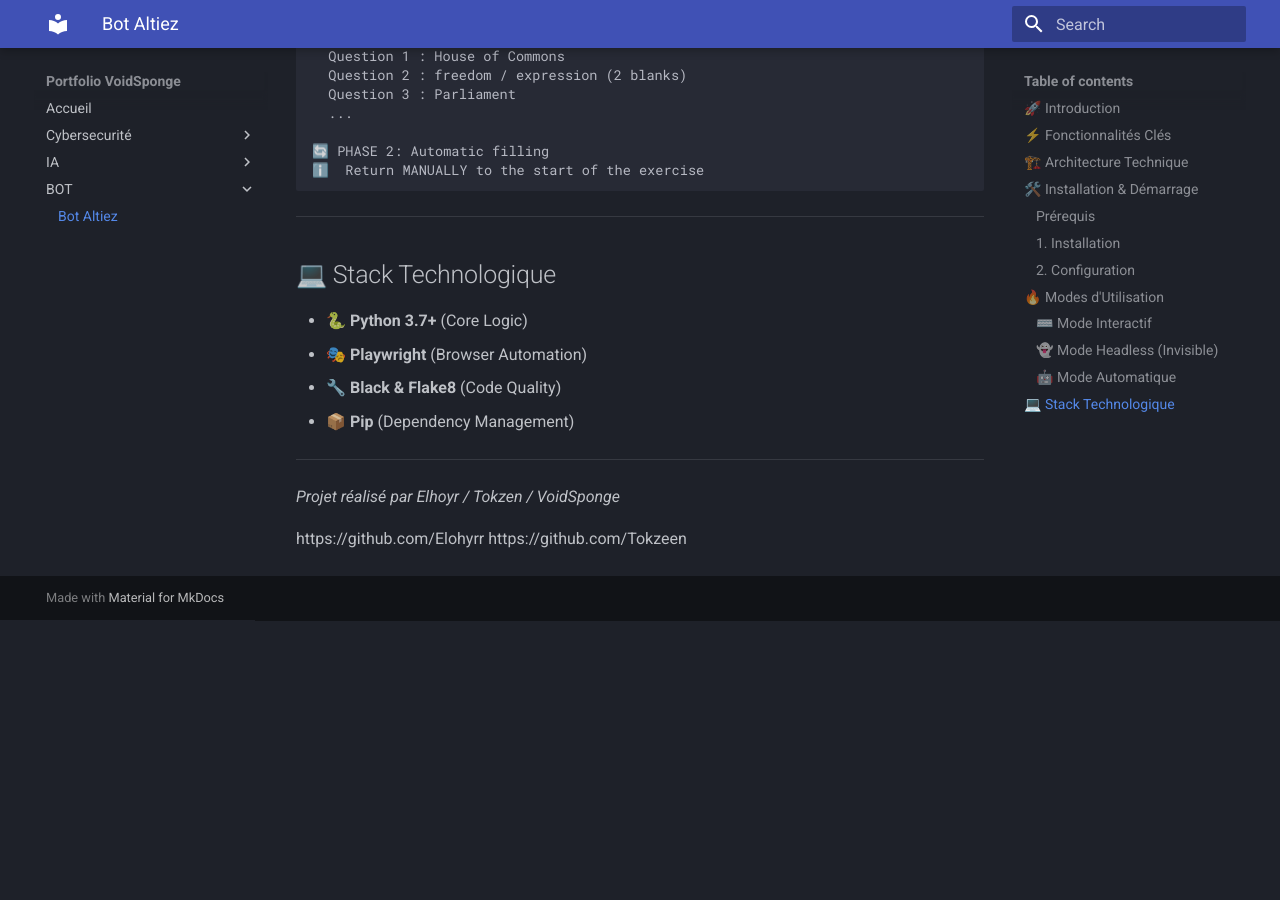
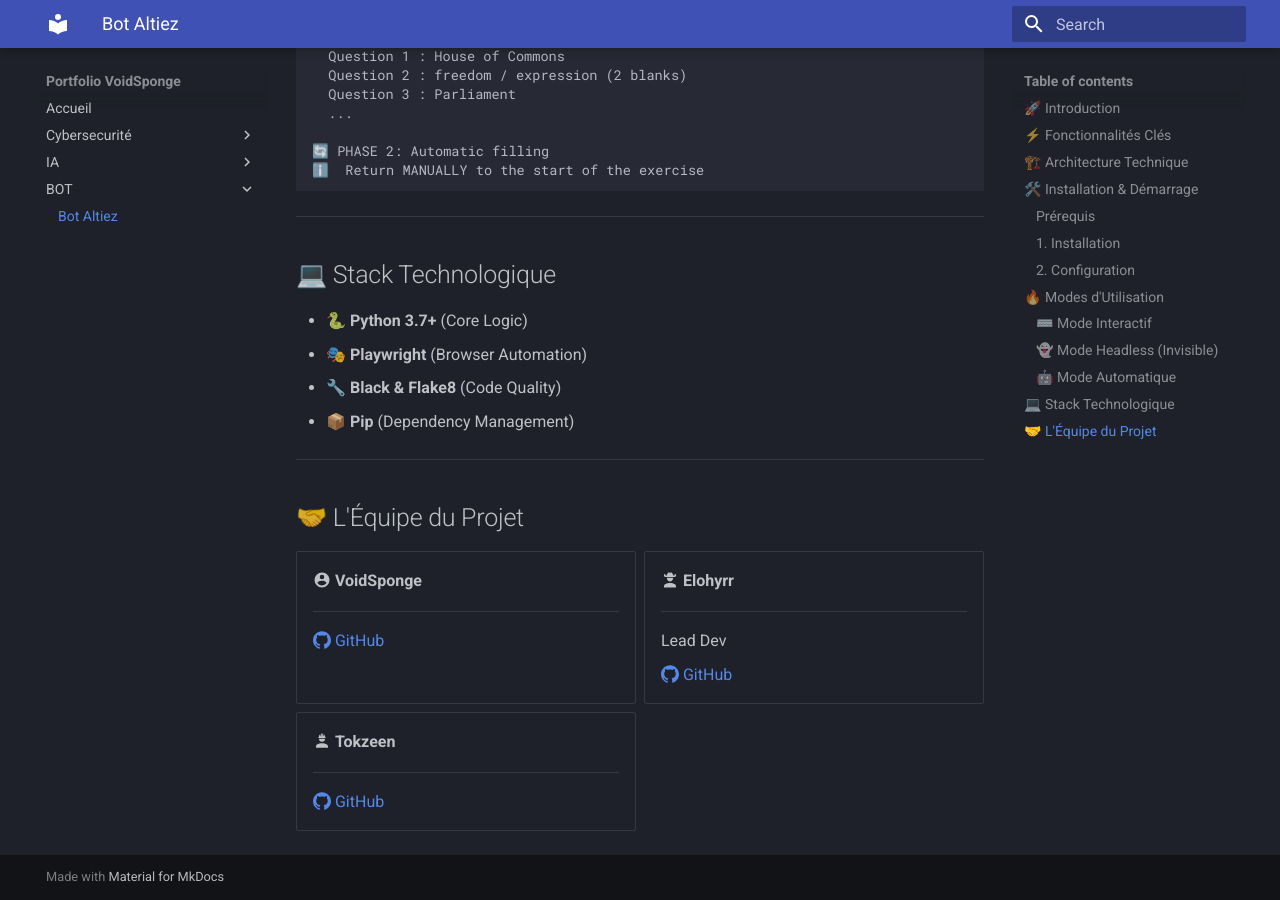
Before and after one commit to voidsponge/portfolio, an MkDocs documentation site: the page built from docs/bot/bot-altiez.md, in a window 1280 px wide and 900 px high, scrolled down 3209 px. Built offline with MkDocs 1.6.1 and Material for MkDocs 9.7.7, drawn with Linux system fonts in a browser that asks for light colours; before the commit the page ends 3829 px from its top, so only the background shows below that.

Commit message:
Revise project team details in bot-altiez.md
Updated project team section with GitHub links and roles.

```diff
--- a/docs/bot/bot-altiez.md
+++ b/docs/bot/bot-altiez.md
@@ -136,7 +136,27 @@ python run.py --auto --exercise 1
 
 ---
 
-*Projet réalisé par Elhoyr / Tokzen / VoidSponge*
+## 🤝 L'Équipe du Projet
 
-https://github.com/Elohyrr
-https://github.com/Tokzeen
+<div class="grid cards" markdown>
+
+-   :material-account-circle: **VoidSponge**
+
+    ---
+
+    [:simple-github: GitHub](https://github.com/voidsponge)
+
+-   :material-account-cowboy-hat: **Elohyrr**
+
+    ---
+    Lead Dev
+
+    [:simple-github: GitHub](https://github.com/Elohyrr)
+
+-   :material-account-hard-hat: **Tokzeen**
+
+    ---
+
+    [:simple-github: GitHub](https://github.com/Tokzeen)
+
+</div>
```
